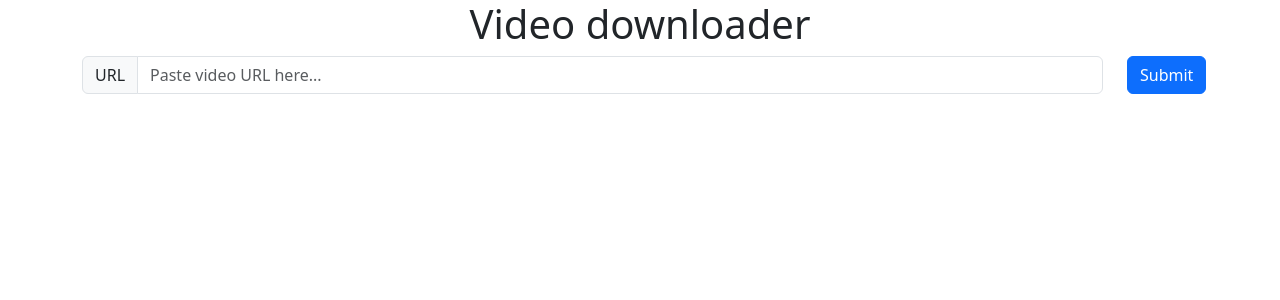
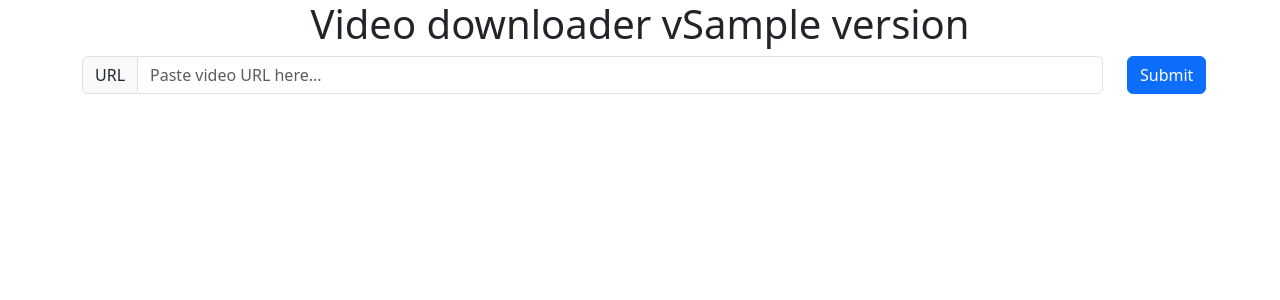
Before and after one commit to dzon2000/yt-dlp-web, a Flask app: template templates/index.html in a window 1280 px wide. Shown: the top 300 px of the page. Run offline with Flask 3, Linux system fonts and the light colour scheme; the template is opened without the code that fills it: most values are stand-ins (such as "Sample title", 1, 10 or a date in 2020).

Commit message:
Version added to HTML page

```diff
--- a/templates/index.html
+++ b/templates/index.html
@@ -11,7 +11,7 @@
 
 <body>
     <div class="container text-center">
-        <h1>Video downloader</h1>
+        <h1>Video downloader v{{version}}</h1>
         <form action="/initiate" method="POST" class="row row-cols-2">
             <div class="col-11">
                 <label class="visually-hidden" for="videoURL">Video URL</label>
```
Also changed, not shown: .gitea/workflows/build.yaml.
